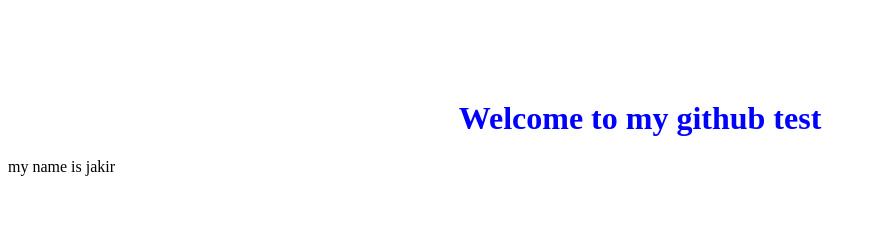
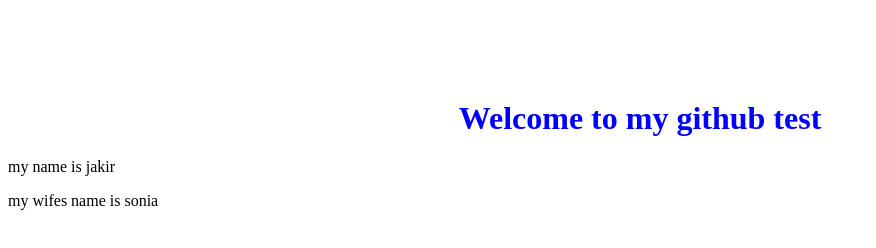
Before and after one commit to jakir-hossain-web/github-practice, a plain HTML site: page index.html in a window 1280 px wide. Shown: the whole page, without its empty margins (0-876 px from the left). Drawn offline with Linux system fonts and the light colour scheme.

Commit message:
Update index.html

```diff
--- a/index.html
+++ b/index.html
@@ -11,6 +11,7 @@
     <div class="one">
         <h1>Welcome to my github test</h1>
         <p>my name is jakir</p>
+        <p>my wifes name is sonia</p>
     </div>
 
 </body>
```
